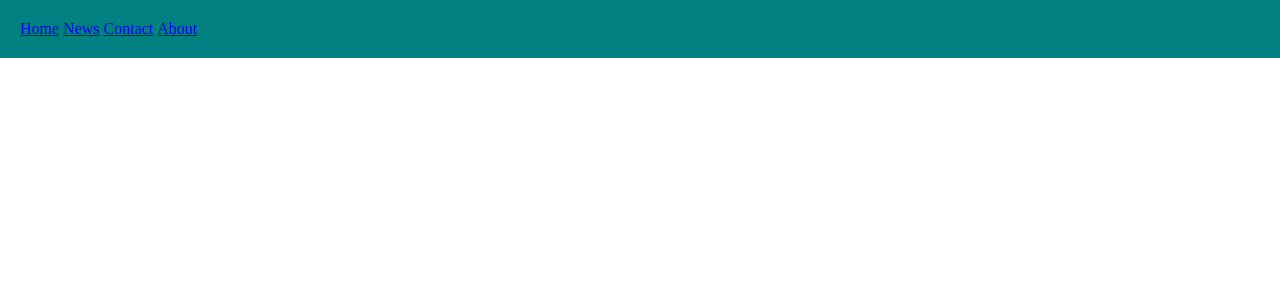
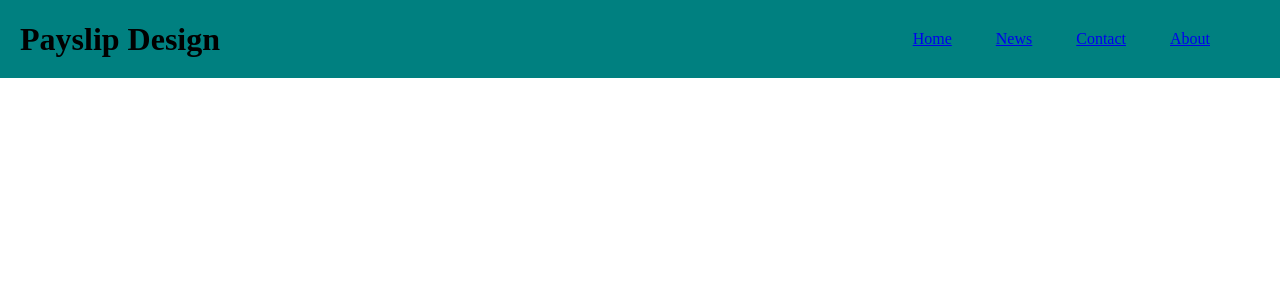
Before and after one commit to lagrandecode/oraclepayslip, a Django app: page / in a window 1280 px wide. Shown: the top 300 px of the page. Run offline with Django 4.2, Linux system fonts and the light colour scheme.

Commit message:
"commit"

```diff
--- a/static/main.css
+++ b/static/main.css
@@ -5,12 +5,16 @@
 }
 ul{
     list-style: none;
-    margin: 0;
+    margin: 10px;
     padding: 0;
 }
 li{
     list-style: none;
     display: inline;
+    margin-right: 40px;
+
+}
+.logo{
 
 }
 .container{
--- a/templates/home.html
+++ b/templates/home.html
@@ -13,6 +13,7 @@
 <body>
 
         <div class="container">
+            <h1 class="logo">Payslip Design</h1>
             <ul>
                 <li><a href="#">Home</a></li>
                 <li><a href="#">News</a></li>
```
